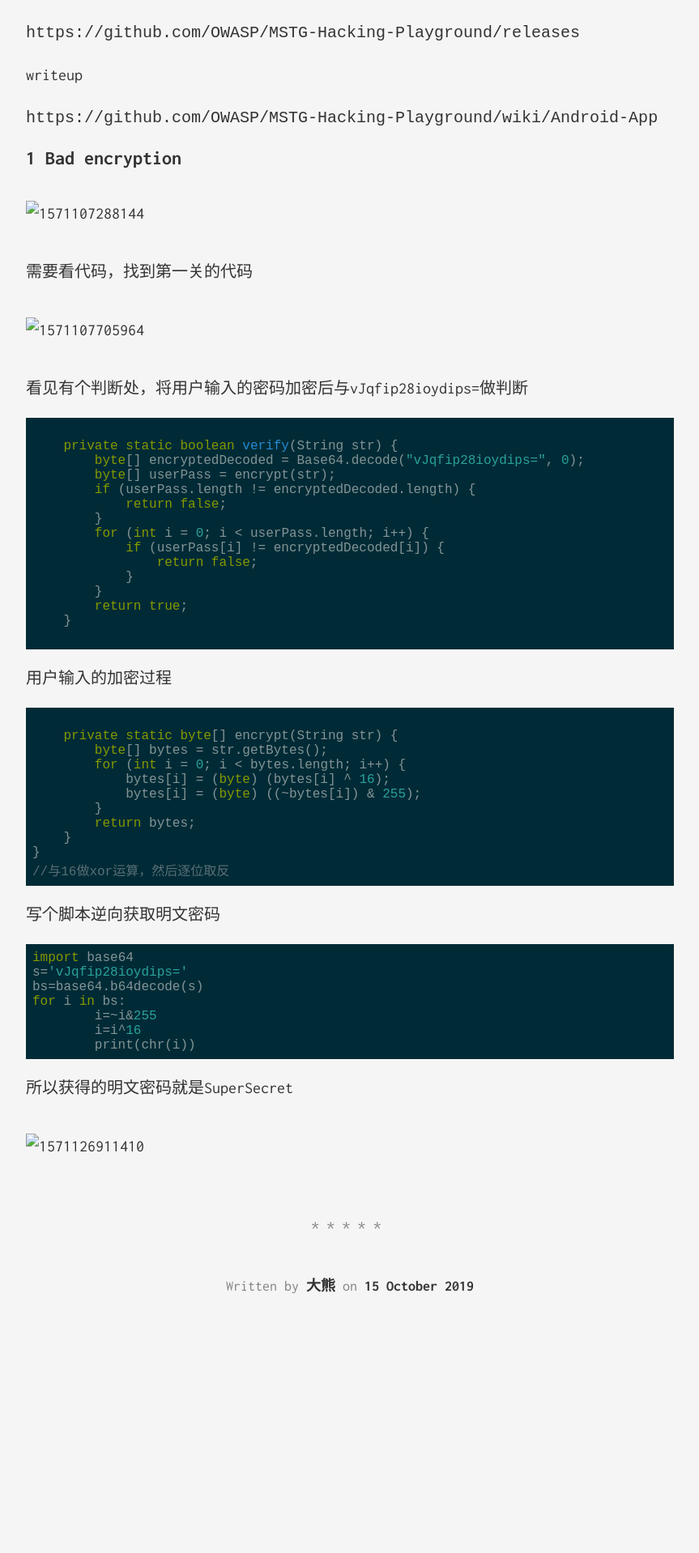
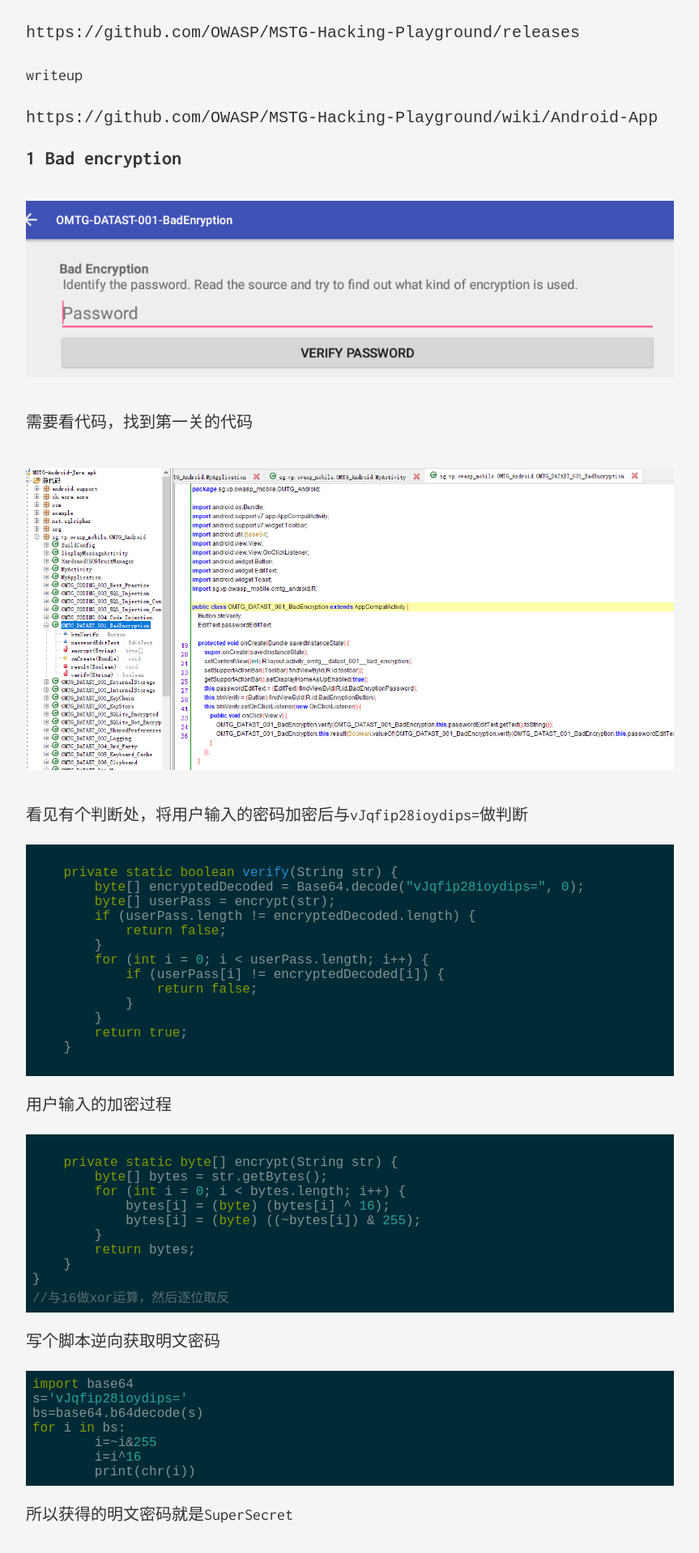
Before and after one commit to L3B1anc/L3B1anc.github.io, a Jekyll site: the page built from _posts/2019-10-15-OWASP-badencryption.md, in a window 1280 px wide. Shown: the part 532-2450 px from the top of the page at 81% size, without its empty margins (208-1071 px from the left). Built offline with Jekyll 4.4.1, drawn with Linux system fonts in a browser that asks for light colours; before the commit the page ends 2232 px from its top, so only the background shows below that.

Commit message:
Update 2019-10-15-OWASP-badencryption.md

```diff
--- a/_posts/2019-10-15-OWASP-badencryption.md
+++ b/_posts/2019-10-15-OWASP-badencryption.md
@@ -18,11 +18,11 @@ writeup
 
 ## 1 Bad encryption
 
-![1571107288144](OWASP MSTG-Hacking-Playground.assets/1571107288144.png)
+![1571107288144](https://raw.githubusercontent.com/L3B1anc/L3B1anc.github.io/master/_posts/OWASP MSTG-Hacking-Playground.assets/1571107288144.png)
 
 需要看代码，找到第一关的代码
 
-![1571107705964](OWASP MSTG-Hacking-Playground.assets/1571107705964.png)
+![1571107705964](https://raw.githubusercontent.com/L3B1anc/L3B1anc.github.io/master/_posts/OWASP MSTG-Hacking-Playground.assets/1571107705964.png)
 
 看见有个判断处，将用户输入的密码加密后与vJqfip28ioydips=做判断
 
```
